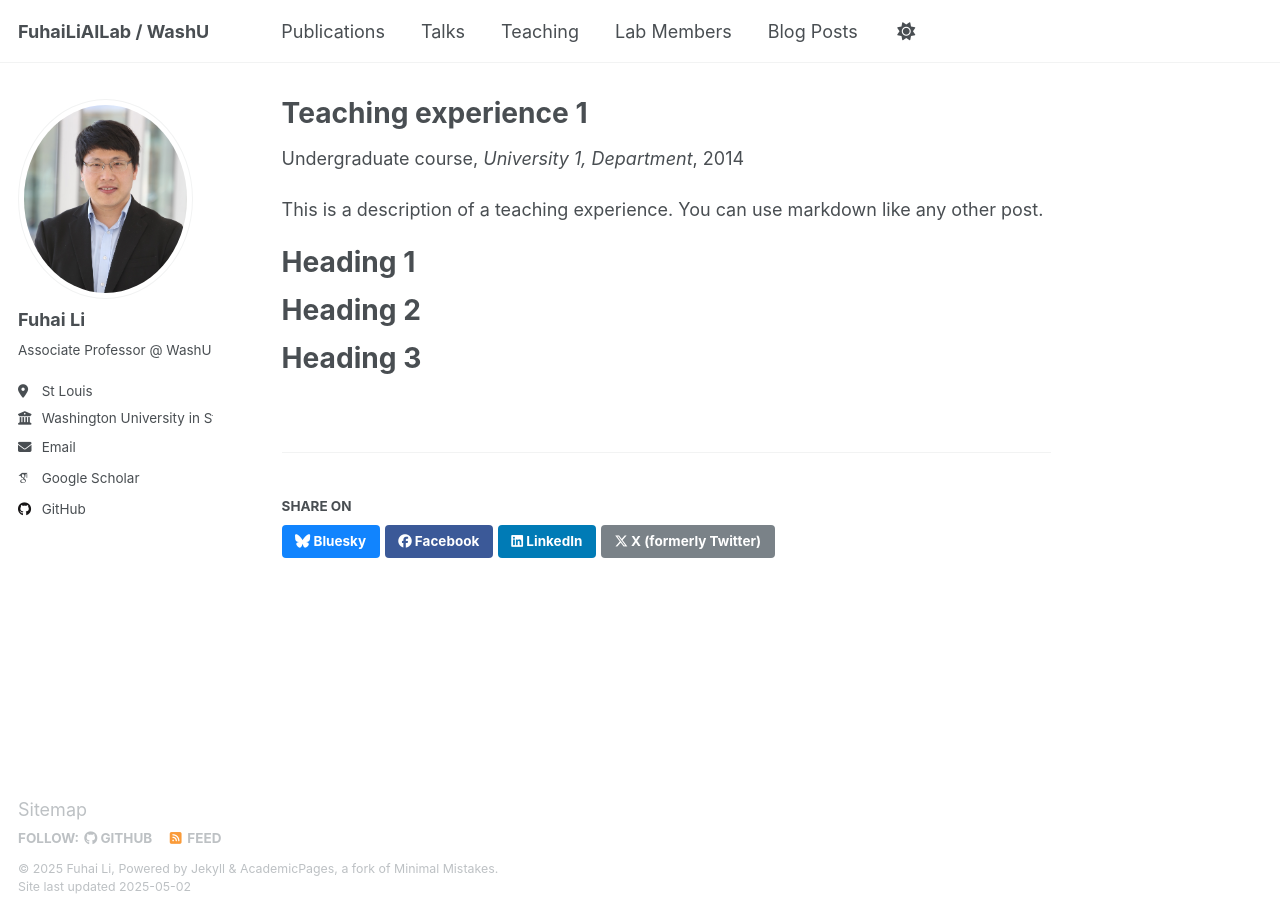
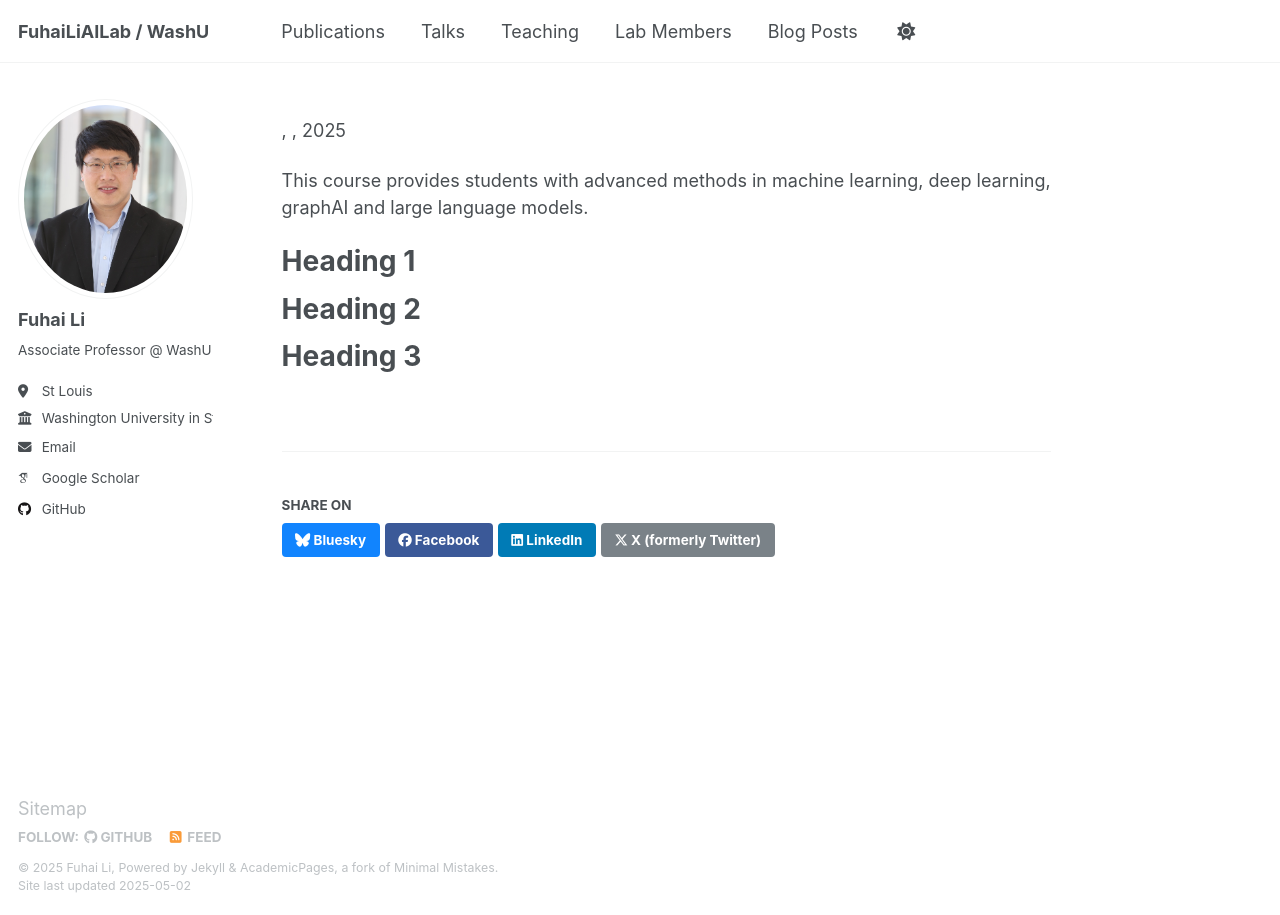
Before and after one commit to FuhaiLiAiLab/FuhaiLiAILab.github.io, a Jekyll site: the page built from _teaching/2014-spring-teaching-1.md, in a window 1280 px wide. Built offline with Jekyll 4.4.1, drawn with Linux system fonts in a browser that asks for light colours; some web fonts are replaced.

Commit message:
Update 2014-spring-teaching-1.md

```diff
--- a/_teaching/2014-spring-teaching-1.md
+++ b/_teaching/2014-spring-teaching-1.md
@@ -1,14 +1,15 @@
 ---
-title: "Teaching experience 1"
+title: "Introduction to Biomedical Data Science II"
+"
 collection: teaching
-type: "Undergraduate course"
+type: "Graduate course"
 permalink: /teaching/2014-spring-teaching-1
-venue: "University 1, Department"
-date: 2014-01-01
-location: "City, Country"
+venue: "Washington University in St Louis, Institute for Informatics"
+date: 2019-01-01
+location: "St Louis, USA"
 ---
 
-This is a description of a teaching experience. You can use markdown like any other post.
+This course provides students with advanced methods in machine learning, deep learning, graphAI and large language models.
 
 Heading 1
 ======
```
